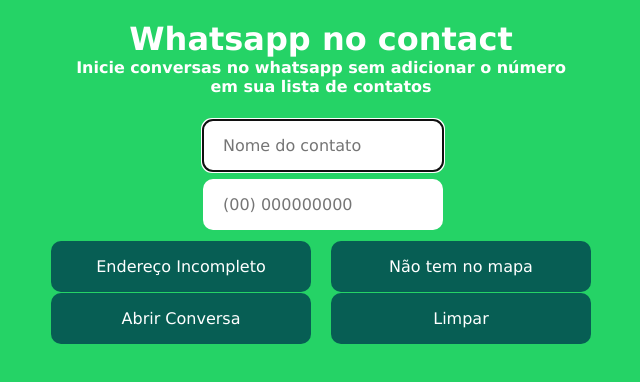
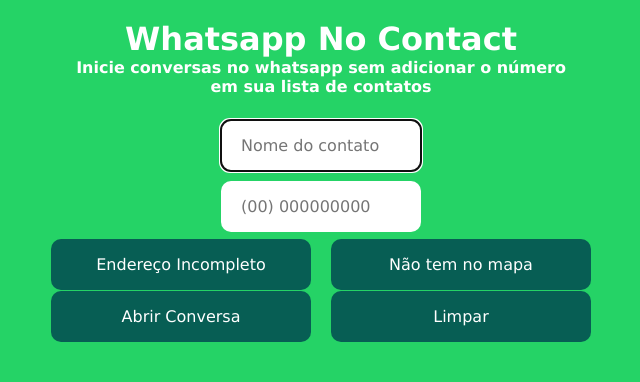
Before and after one commit to edercirino/edercirino.github.io, a plain HTML site: page index.html in a window 1280 px wide. Shown: the whole page, without its empty margins (319-959 px from the left). Drawn offline with Linux system fonts and the light colour scheme.

Commit message:
Centralizando campos 'nome do contato' e 'número de whatsapp'

```diff
--- a/index.html
+++ b/index.html
@@ -11,7 +11,7 @@
 
 <body>
     <div class="contentPad">
-        <h1>Whatsapp no contact</h1>
+        <h1>Whatsapp No Contact</h1>
         <h4>
             Inicie conversas no whatsapp sem adicionar o número em sua
             lista de contatos
--- a/style.css
+++ b/style.css
@@ -16,6 +16,7 @@
 }
 
 input[type=text]{
+    width: 200px;
     color: #000;
     background-color: #fff;
     border: none;
@@ -27,6 +28,7 @@ input[type=text]{
 }
 
 input[type=tel]{
+    width: 200px;
     color: #000;
     background-color: #fff;
     border: none;
@@ -35,14 +37,13 @@ input[type=tel]{
     text-decoration:  none;
     margin: 4px 2px;
     font-size: 16px;
-    margin-bottom: 10px;
+
 }
 
 .inputPosition{
-    width: 260px;
-    margin-left: auto;
-    margin-right: auto;
-
+    display: flex;
+    justify-content: center;
+    margin-bottom: 2px;
 }
 
 .button{
```
